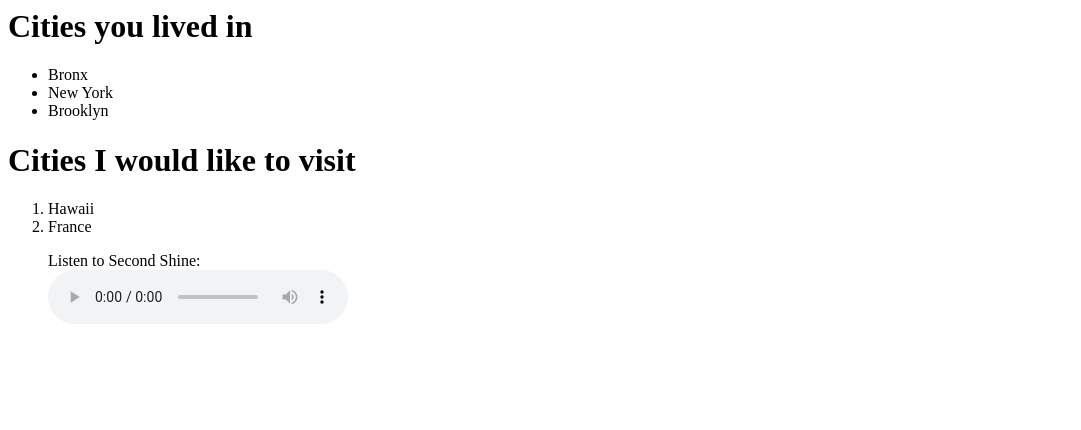
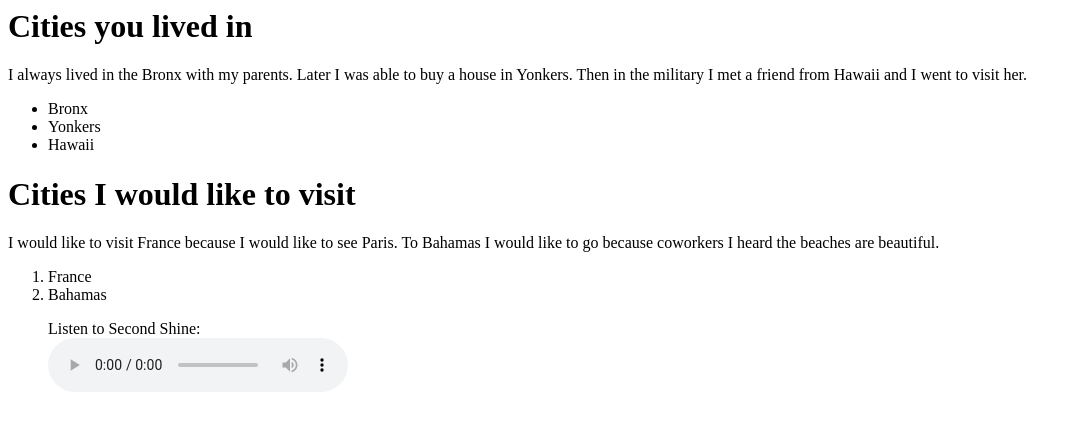
Before and after one commit to jessy1082/HTML-exercise, a plain HTML site: page index.html in a window 1280 px wide. Shown: the whole page, without its empty margins (0-1081 px from the left). Drawn offline with Linux system fonts and the light colour scheme.

Commit message:
december4 description

```diff
--- a/index.html
+++ b/index.html
@@ -7,16 +7,22 @@
 </head>
 <body>
     <h1>Cities you lived in</h1>
-    <ul>
+   <p>
+       I always lived in the Bronx with my parents. Later I was able to buy a house in Yonkers.
+       Then in the military I met a friend from Hawaii and I went to visit her.
+   </p>
+   <ul>
         <li>Bronx</li>
-        <li>New York</li>
-        <li>Brooklyn </li>
+        <li>Yonkers</li>
+        <li>Hawaii </li>
 
     </ul>
     <h1>Cities I would like to visit</h1>
+    <p>I would like to visit France because I would like to see Paris.
+        To Bahamas I would like to go because coworkers I heard the beaches are beautiful.  </p>
     <ol>
-        <li>Hawaii</li>
         <li>France</li>
+        <li>Bahamas</li>
     </ol>
 
     <figure>
@@ -29,6 +35,5 @@
         </audio>
     </figure>
 
-
 </body>
 </html>
```
